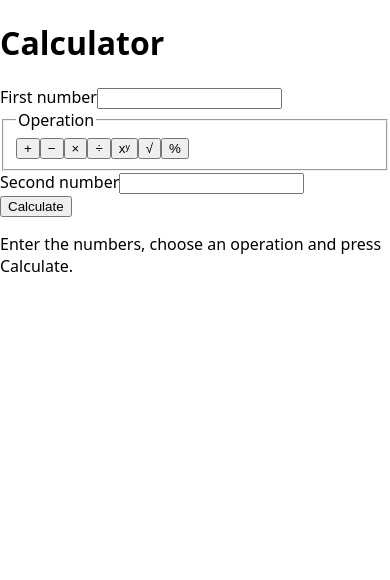
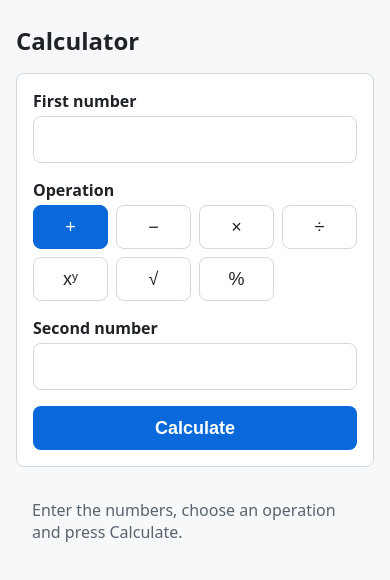
Before and after one commit to yakumateo/sezzle-calculator, a React (Vite) app in the folder frontend/: page / in a window 390 px wide. Shown: the top 580 px of the page. Built offline with nearby package versions, Linux system fonts and the light colour scheme.

Commit message:
style(frontend): add responsive mobile-first layout

```diff
--- /dev/null
+++ b/frontend/src/App.css
@@ -0,0 +1,163 @@
+/* Mobile first: the base styles target small screens; the media query widens the card. */
+
+:root {
+  --color-text: #1f2328;
+  --color-muted: #59636e;
+  --color-border: #d1d9e0;
+  --color-surface: #ffffff;
+  --color-background: #f6f8fa;
+  --color-accent: #0969da;
+  --color-accent-text: #ffffff;
+  --color-error: #cf222e;
+  --color-error-background: #ffebe9;
+  --color-success-background: #dafbe1;
+  --radius: 8px;
+}
+
+body {
+  background: var(--color-background);
+  color: var(--color-text);
+}
+
+.app {
+  margin: 0 auto;
+  padding: 24px 16px;
+  max-width: 440px;
+}
+
+h1 {
+  margin: 0 0 16px;
+  font-size: 1.5rem;
+}
+
+.calculator-form {
+  display: grid;
+  gap: 16px;
+  padding: 16px;
+  background: var(--color-surface);
+  border: 1px solid var(--color-border);
+  border-radius: var(--radius);
+}
+
+.field {
+  display: grid;
+  gap: 4px;
+}
+
+.field label,
+.operations legend {
+  font-weight: 600;
+}
+
+.field input {
+  width: 100%;
+  padding: 12px;
+  font-size: 1.125rem;
+  border: 1px solid var(--color-border);
+  border-radius: var(--radius);
+}
+
+.field input[aria-invalid='true'] {
+  border-color: var(--color-error);
+}
+
+.field-error {
+  margin: 0;
+  color: var(--color-error);
+  font-size: 0.875rem;
+}
+
+.operations {
+  display: grid;
+  grid-template-columns: repeat(4, 1fr);
+  gap: 8px;
+  margin: 0;
+  padding: 0;
+  border: 0;
+}
+
+.operations legend {
+  margin-bottom: 4px;
+  padding: 0;
+}
+
+/* Buttons are at least 44px tall, the recommended touch target size. */
+.operation,
+.submit {
+  min-height: 44px;
+  font-size: 1.125rem;
+  border-radius: var(--radius);
+  cursor: pointer;
+}
+
+.operation {
+  background: var(--color-surface);
+  color: var(--color-text);
+  border: 1px solid var(--color-border);
+}
+
+.operation[aria-pressed='true'] {
+  background: var(--color-accent);
+  color: var(--color-accent-text);
+  border-color: var(--color-accent);
+}
+
+.submit {
+  background: var(--color-accent);
+  color: var(--color-accent-text);
+  border: 0;
+  font-weight: 600;
+}
+
+.submit:disabled {
+  opacity: 0.6;
+  cursor: wait;
+}
+
+.operation:focus-visible,
+.submit:focus-visible,
+.field input:focus-visible {
+  outline: 3px solid var(--color-accent);
+  outline-offset: 2px;
+}
+
+.result {
+  margin: 16px 0 0;
+  padding: 16px;
+  border-radius: var(--radius);
+  overflow-wrap: anywhere;
+}
+
+.result-idle {
+  color: var(--color-muted);
+}
+
+.result-success {
+  display: grid;
+  gap: 4px;
+  background: var(--color-success-background);
+}
+
+.result-success .expression {
+  color: var(--color-muted);
+}
+
+.result-success .value {
+  font-size: 2rem;
+  font-weight: 700;
+}
+
+.result-error {
+  background: var(--color-error-background);
+  color: var(--color-error);
+}
+
+@media (min-width: 600px) {
+  .app {
+    padding-top: 64px;
+  }
+
+  h1 {
+    font-size: 2rem;
+  }
+}
--- a/frontend/src/App.tsx
+++ b/frontend/src/App.tsx
@@ -1,3 +1,4 @@
+import './App.css'
 import { CalculatorForm } from './components/CalculatorForm'
 import { ResultPanel } from './components/ResultPanel'
 import { useCalculation } from './hooks/useCalculation'
```
